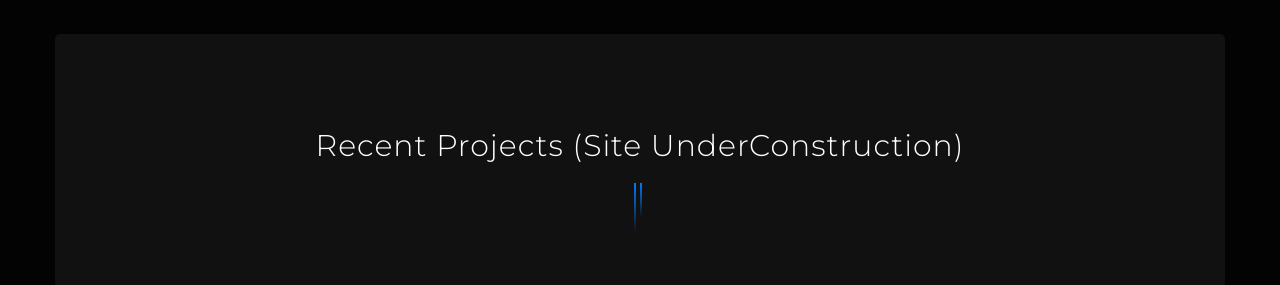
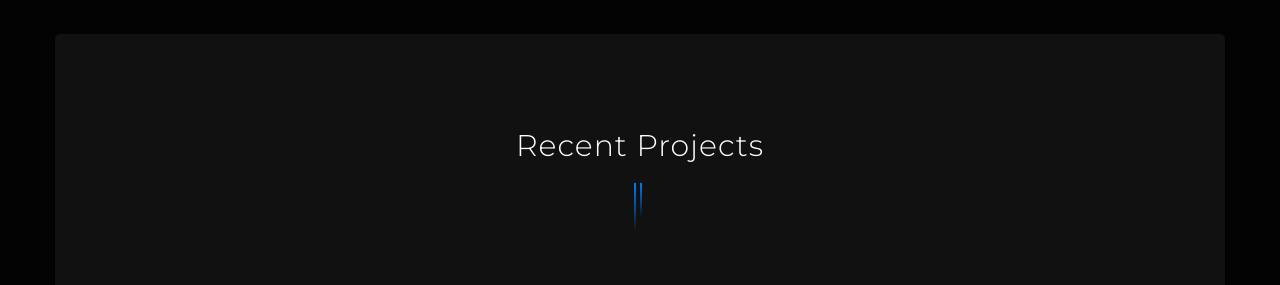
Before and after one commit to shashanklipate/Website_Personal, a plain HTML site: page index.html in a window 1280 px wide. Shown: the part 1960-2245 px from the top of the page. Drawn offline with Linux system fonts and the light colour scheme; animation ran at ten frames a second; files whose address does not match are found by name.

Commit message:
Add files via upload

```diff
--- a/index.html
+++ b/index.html
@@ -214,7 +214,7 @@
                         <div class="col-lg-10">
                             <!-- section title -->
                             <div class="text-center">
-                                <h2 class="section_title">Recent Projects (Site UnderConstruction)</h2>
+                                <h2 class="section_title">Recent Projects</h2>
                             </div>
 
 							<!-- work filter start -->
```
